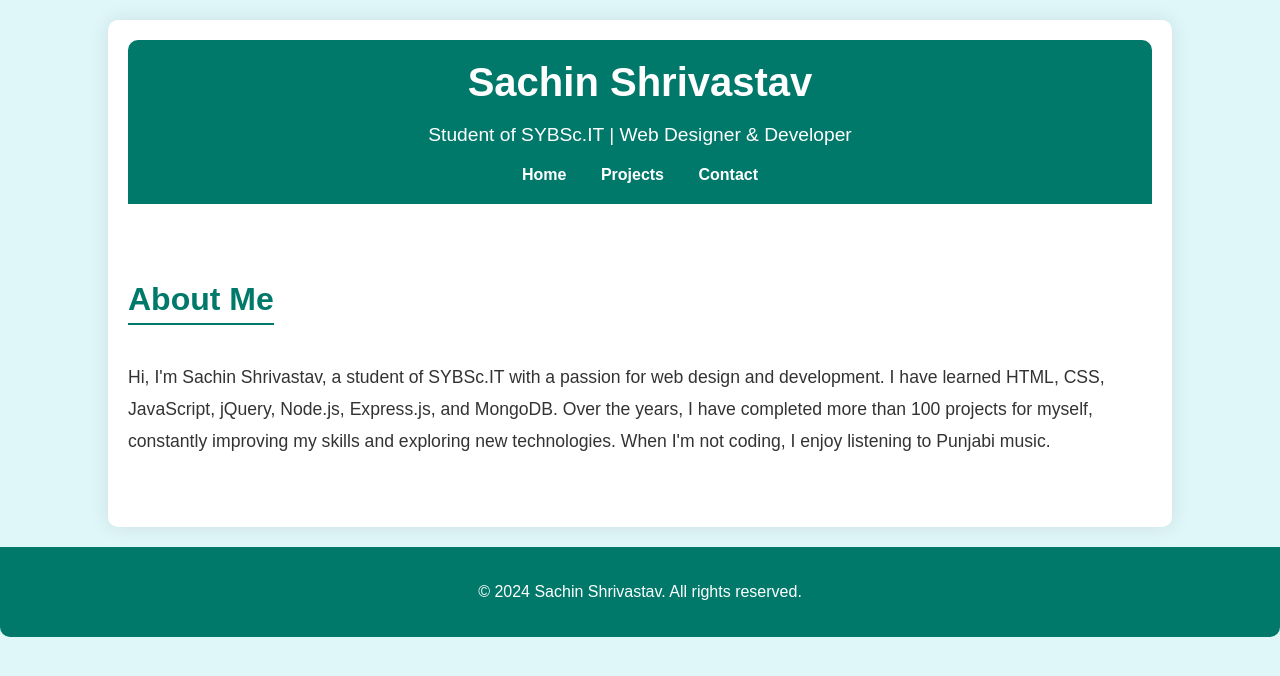
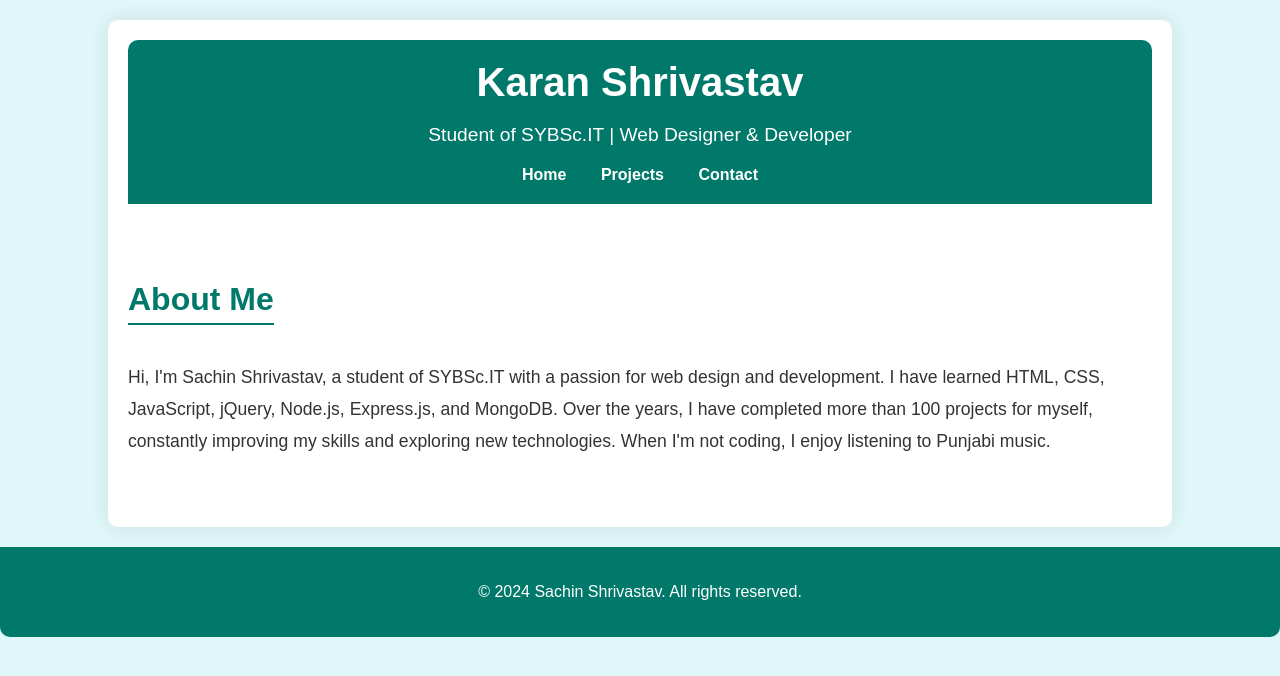
Before and after one commit to Karanshri1668/Portfolio-, a plain HTML site: page index.html in a window 1280 px wide. Drawn offline with Linux system fonts and the light colour scheme.

Commit message:
Update index.html

```diff
--- a/index.html
+++ b/index.html
@@ -9,7 +9,7 @@
 <body>
     <div class="container">
         <header>
-            <h1>Sachin Shrivastav</h1>
+            <h1>Karan Shrivastav</h1>
             <p>Student of SYBSc.IT | Web Designer & Developer</p>
             <nav>
                 <a href="index.html">Home</a>
```
